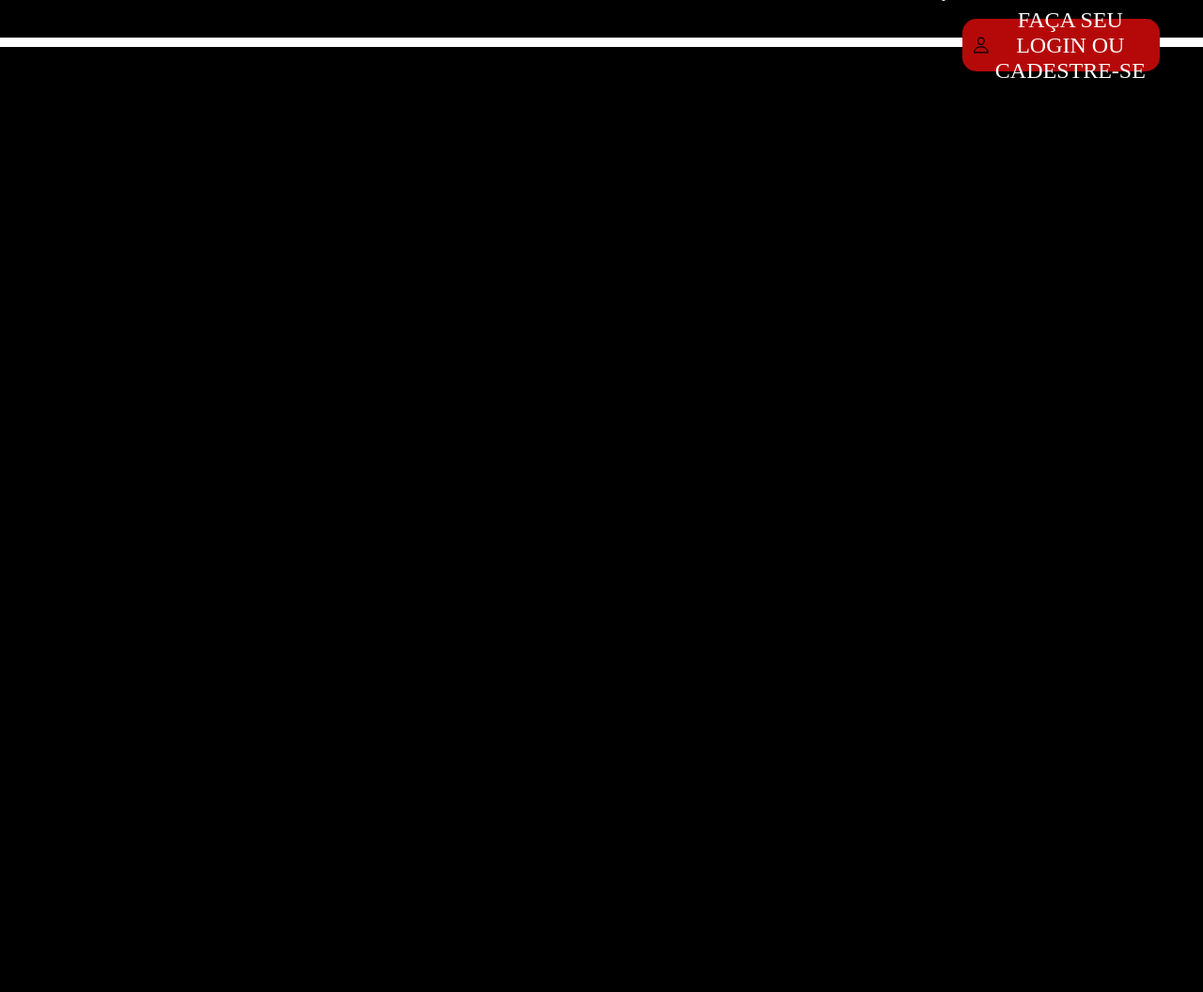
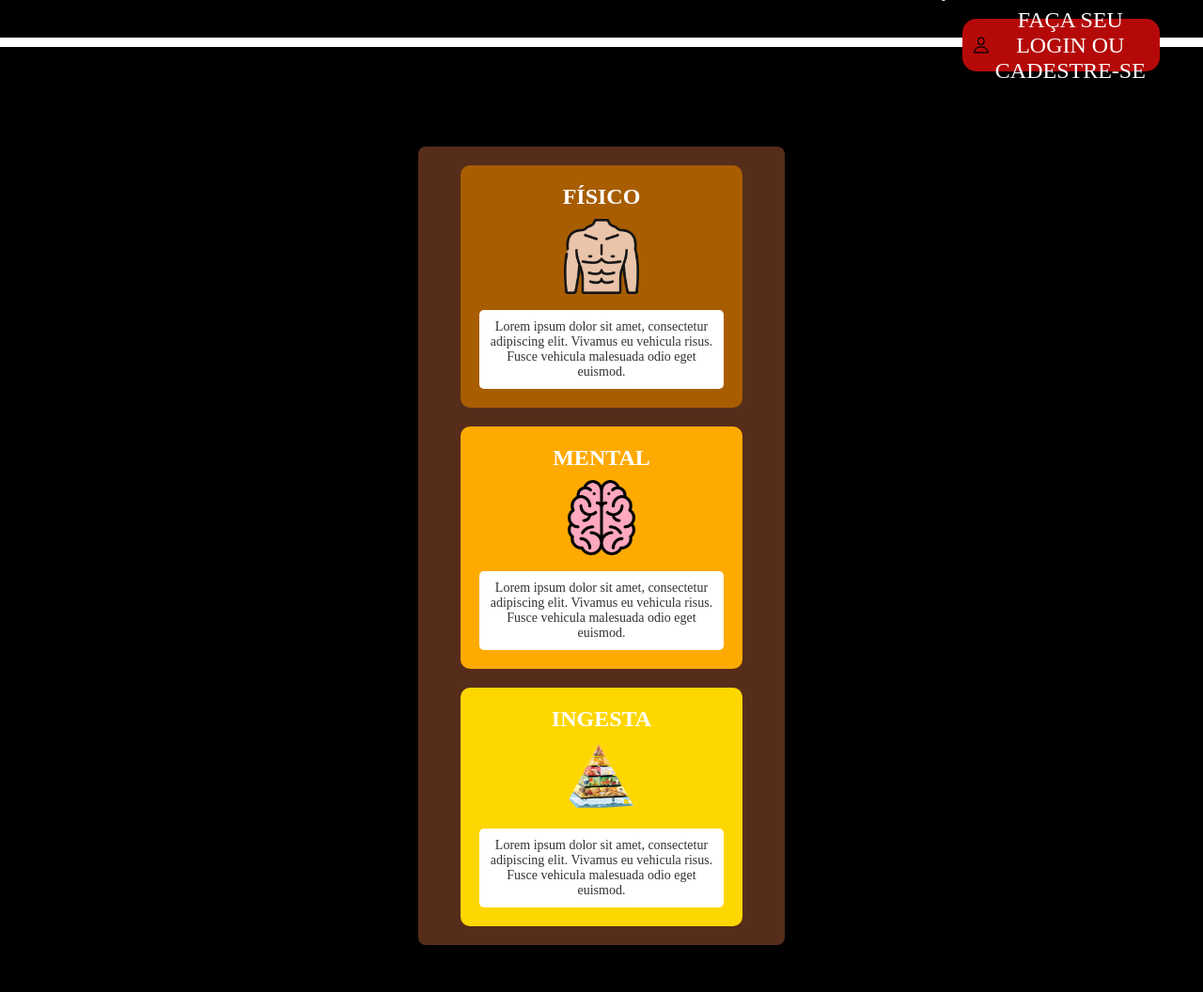
Before and after one commit to senacrs-emti/2024-3MB-freecode-G03, a PHP site: page / in a window 1280 px wide. Shown: the part 103-1159 px from the top of the page at 94% size. Before the commit the page ends 186 px from the top, so only its background shows below. Run offline with PHP 8.4, Linux system fonts and the light colour scheme; some web fonts are replaced.

Commit message:
home-process

```diff
--- a/index.html
+++ b/header.php
@@ -1,16 +1,5 @@
-<!DOCTYPE html>
-<html lang="PT-BR">
-
-<head>
-    <meta charset="UTF-8">
-    <meta name="viewport" content="width=device-width, initial-scale=1.0">
-    <link rel="stylesheet" href="style.css">
-    <title>Bem Estar</title>
-</head>
-
-<body>
-    <!--INICIO DO CABEÇALHO-->
-    <header>
+   <!--INICIO DO CABEÇALHO-->
+   <header>
         <div class="logo">
             <h1>IA do Bem-estar</h1>
         </div>
@@ -28,25 +17,14 @@
         </div>
         <!--ESSA AQUI É  O FIM DA NAVBAR COM A BARRA DE PESQUISA-->
     </header>
-    <!--FIM DO CABEÇALHO-->
-
-
-    <main>
-       <section class="login">
+    <section class="login">
         <div class="linha">
 
         </div>
         <div class="botao-de-login">
             <ion-icon name="person-outline"></ion-icon>
-            <a href="register.html">FAÇA SEU LOGIN OU CADESTRE-SE</a>
+            <a href="register.php">FAÇA SEU LOGIN OU CADESTRE-SE</a>
         </div>
 
        </section>
-    </main>
-
-
-    <script type="module" src="https://unpkg.com/ionicons@7.1.0/dist/ionicons/ionicons.esm.js"></script>
-    <script nomodule src="https://unpkg.com/ionicons@7.1.0/dist/ionicons/ionicons.js"></script>
-</body>
-
-</html>
+    <!--FIM DO CABEÇALHO-->
--- /dev/null
+++ b/index.php
@@ -0,0 +1,48 @@
+<!DOCTYPE html>
+<html lang="PT-BR">
+
+<head>
+    <meta charset="UTF-8">
+    <meta name="viewport" content="width=device-width, initial-scale=1.0">
+    <link rel="stylesheet" href="style.css">
+    <title>Bem Estar</title>
+</head>
+
+<body>
+  <?php
+  include_once "header.php";
+  ?>
+
+
+<main>
+    <section class="container">
+        <!-- Card Físico -->
+        <div class="card card-fisico">
+            <h2>FÍSICO</h2>
+            <img src="img/Fisico.png" alt="Ícone Físico">
+            <p>Lorem ipsum dolor sit amet, consectetur adipiscing elit. Vivamus eu vehicula risus. Fusce vehicula malesuada odio eget euismod.</p>
+        </div>
+
+        <!-- Card Mental -->
+        <div class="card card-mental">
+            <h2>MENTAL</h2>
+            <img src="img/Mental.png" alt="Ícone Mental">
+            <p>Lorem ipsum dolor sit amet, consectetur adipiscing elit. Vivamus eu vehicula risus. Fusce vehicula malesuada odio eget euismod.</p>
+        </div>
+
+        <!-- Card Ingesta -->
+        <div class="card card-ingesta">
+            <h2>INGESTA</h2>
+            <img src="img/Ingesta.png" alt="Ícone Ingesta">
+            <p>Lorem ipsum dolor sit amet, consectetur adipiscing elit. Vivamus eu vehicula risus. Fusce vehicula malesuada odio eget euismod.</p>
+        </div>
+    </section>
+</main>
+
+
+
+    <script type="module" src="https://unpkg.com/ionicons@7.1.0/dist/ionicons/ionicons.esm.js"></script>
+    <script nomodule src="https://unpkg.com/ionicons@7.1.0/dist/ionicons/ionicons.js"></script>
+</body>
+
+</html>
--- a/register.html
+++ b/register.php
@@ -48,7 +48,7 @@
         </form>
 
         <!-- Link para login -->
-        <p class="login-link">Já tem uma conta? <a href="login.html">Entre</a>.</p>
+        <p class="login-link">Já tem uma conta? <a href="login.php">Entre</a>.</p>
     </div>
 </body>
 </html>
--- a/style.css
+++ b/style.css
@@ -305,3 +305,66 @@ form input[type="password"] {
     background-color: #F39C12;
 }
 /* FIM  DO CSS LOGIN.HTML*/
+
+/* Container */
+/* Container */
+.container {
+    display: flex;
+    flex-wrap: wrap; /* Permite que os cards quebrem apenas quando necessário */
+    justify-content: space-around;
+    gap: 20px; /* Espaçamento entre os cards */
+    padding: 20px;
+}
+
+/* Cards */
+.card {
+    flex: 1 1 200px; /* Largura mínima de 200px, ajustável conforme o espaço */
+    max-width: 300px; /* Limita a largura dos cards */
+    padding: 20px;
+    border-radius: 10px;
+    color: white;
+    text-align: center;
+    transition: transform 0.3s ease;
+}
+
+.card:hover {
+    transform: scale(1.05);
+}
+
+.card h2 {
+    font-size: 24px;
+    margin-bottom: 10px;
+}
+
+.card img {
+    width: 80px;
+    margin-bottom: 10px;
+}
+
+.card p {
+    font-size: 14px;
+    color: #333;
+    background-color: white;
+    border-radius: 5px;
+    padding: 10px;
+}
+
+/* Cores dos cards */
+.card-fisico {
+    background-color: #A85D00;
+}
+
+.card-mental {
+    background-color: #FFAA00;
+}
+
+.card-ingesta {
+    background-color: #FFD700;
+}
+
+/* Responsividade */
+@media (max-width: 600px) {
+    .container {
+        justify-content: center;
+    }
+}
```
Also changed, not shown: img/Fisico.png (added), img/Ingesta.png (added), img/Mental.png (added), login.php (renamed from login.html).
